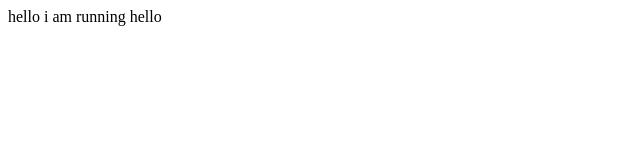
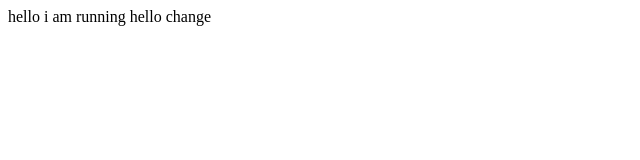
Before and after one commit to nabinstha1234/test-git-action, a plain HTML site: page index.html in a window 1280 px wide. Shown: the full height of the page, 0-640 px from the left. Drawn offline with Linux system fonts and the light colour scheme.

Commit message:
add chage

```diff
--- a/index.html
+++ b/index.html
@@ -7,6 +7,6 @@
     <title>Document</title>
 </head>
 <body>
-    hello i am running hello
+    hello i am running hello change
 </body>
 </html>
```
